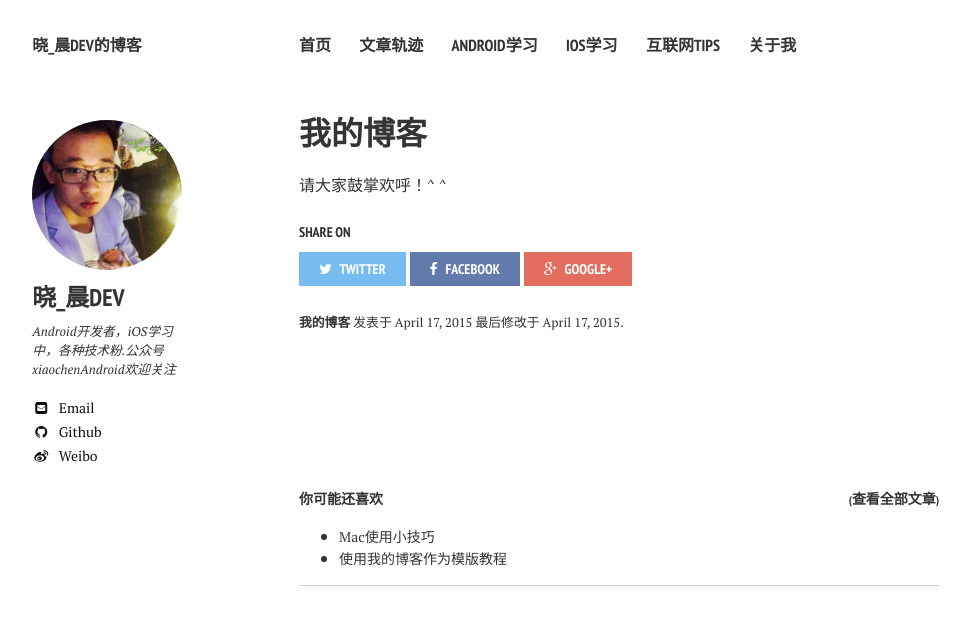
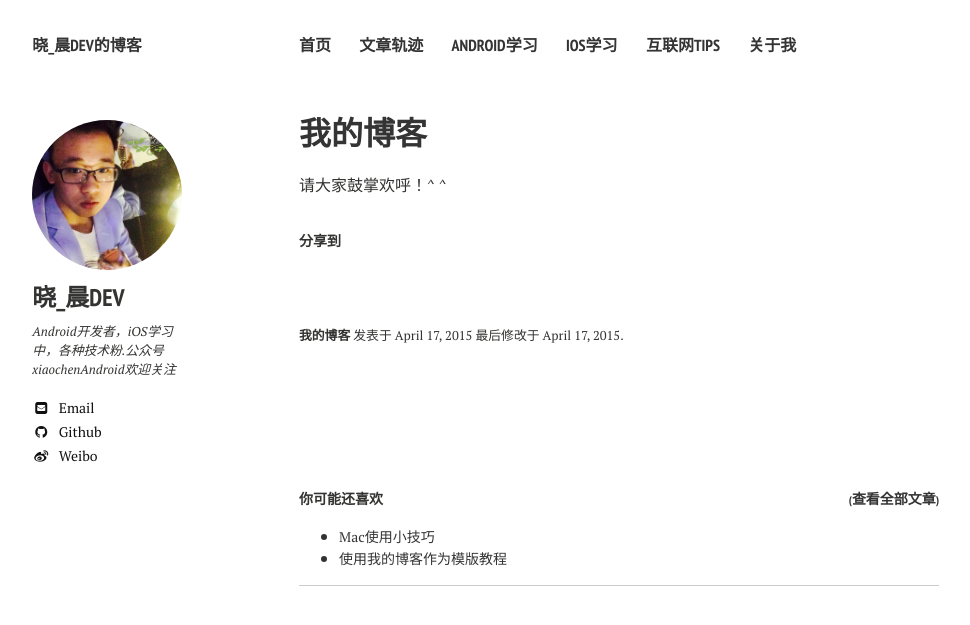
Before and after one commit to cctanfujun/cctanfujun.github.com, a Jekyll site: the page built from _posts/2015-04-17-我的博客.md, in a window 1280 px wide, cut to the strip 0-632 px from the top of the page. Shown: the top 625 px of the strip, without its empty margins (21-991 px from the left). Built offline with Jekyll 4.4.1, drawn with Linux system fonts in a browser that asks for light colours; comment, search, counter and statistics services are not loaded.

Commit message:
修改评论框位置，修改国外sns分享为国内分享
（仅分享到微博，朋友圈，qq好友等）

```diff
--- a/_includes/_social-share.html
+++ b/_includes/_social-share.html
@@ -1,14 +1,4 @@
-<div class="social-share">
-  <h4>Share on</h4>
-  <ul>
-    <li>
-      <a href="https://twitter.com/intent/tweet?text={{ site.url }}{{ page.url }}" class="twitter" title="Share on Twitter"><i class="fa fa-twitter"></i><span> Twitter</span></a>
-    </li>
-    <li>
-      <a href="https://www.facebook.com/sharer/sharer.php?u={{ site.url }}{{ page.url }}" class="facebook" title="Share on Facebook"><i class="fa fa-facebook"></i><span> Facebook</span></a>
-    </li>
-    <li>
-      <a href="https://plus.google.com/share?url={{ site.url }}{{ page.url }}" class="google-plus" title="Share on Google Plus"><i class="fa fa-google-plus"></i><span> Google+</span></a>
-    </li>
-  </ul>
-</div><!-- /.social-share -->
+<div class="bdsharebuttonbox"><h6>分享到</h6><a href="#" class="bds_tsina" data-cmd="tsina" title="分享到新浪微博"></a><a href="#" class="bds_weixin" data-cmd="weixin" title="分享到微信"></a><a href="#" class="bds_qzone" data-cmd="qzone" title="分享到QQ空间"></a><a href="#" class="bds_sqq" data-cmd="sqq" title="分享到QQ好友"></a><a href="#" class="bds_renren" data-cmd="renren" title="分享到人人网"></a><a href="#" class="bds_tqq" data-cmd="tqq" title="分享到腾讯微博"></a></div>
+<br/>
+<br/>
+<script>window._bd_share_config={"common":{"bdSnsKey":{},"bdText":"","bdMini":"1","bdMiniList":["print","qzone","tsina","weixin","tqq","sqq"],"bdPic":"","bdStyle":"1","bdSize":"16"},"share":{}};with(document)0[(getElementsByTagName('head')[0]||body).appendChild(createElement('script')).src='http://bdimg.share.baidu.com/static/api/js/share.js?v=89860593.js?cdnversion='+~(-new Date()/36e5)];</script>
--- a/_layouts/post.html
+++ b/_layouts/post.html
@@ -43,13 +43,14 @@
     <div class="article-wrap">
       {{ content }}
 
-      <!-- 多说评论框 start -->
+
+      <footer role="contentinfo">
+        {% if page.share != false %}{% include _social-share.html %}{% endif %}
+        <!-- 多说评论框 start -->
       {% if site.owner.disqus-shortname and page.comments == true %}
       <div class="ds-thread" data-thread-key="{{ page.id }}" data-title="{{ page.title }}" data-url="{{ site.url}}/{{page.url}}"></div>
       <!-- 多说评论框 end -->
       {% endif %}
-      <footer role="contentinfo">
-        {% if page.share != false %}{% include _social-share.html %}{% endif %}
         <p class="byline"><strong>{{ page.title }}</strong> 发表于 <time datetime="{{ page.date | date_to_xmlschema }}">{{ page.date | date: "%B %d, %Y" }}</time>{% if page.modified %} 最后修改于 <time datetime="{{ page.modified | date: "%Y-%m-%d" }}">{{ page.modified | date: "%B %d, %Y" }}</time>{% endif %}.</p>
       </footer>
     </div><!-- /.article-wrap -->
```
Also changed, not shown: 10 other files.
